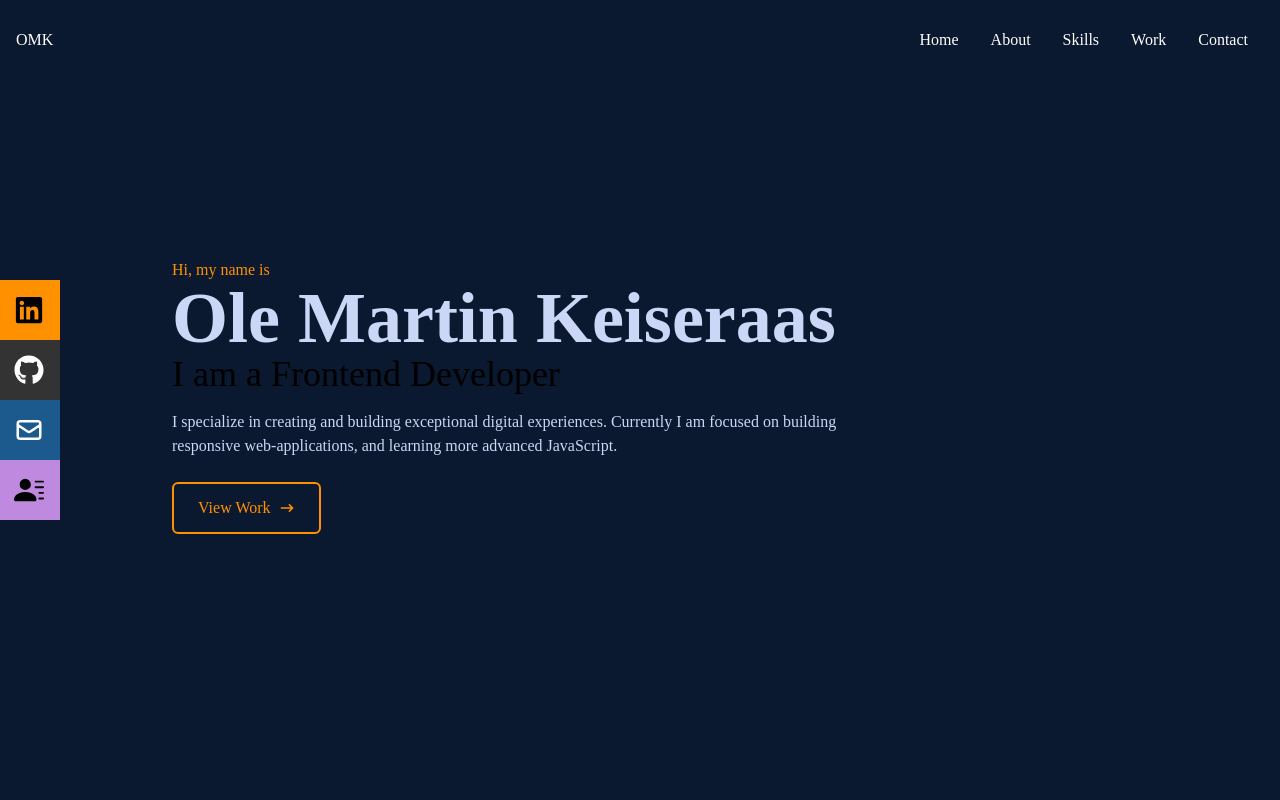
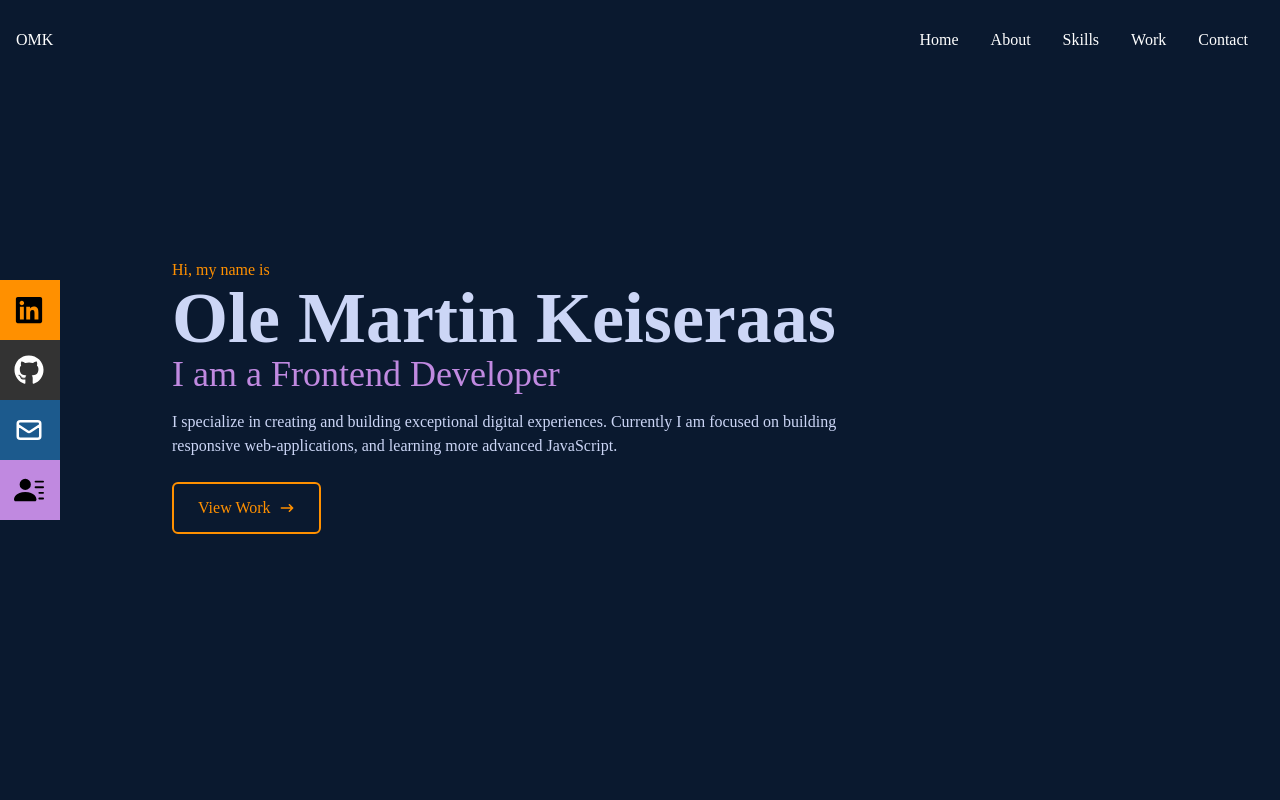
Before and after one commit to OleMartinKeis/OMK-Portfolio-2, a React (Vite) app: page / in a window 1280 px wide. Shown: the top 800 px of the page. Built offline with nearby package versions, Linux system fonts and the light colour scheme; a web font is replaced by a local one.

Commit message:
Added pink as a color

```diff
--- a/tailwind.config.js
+++ b/tailwind.config.js
@@ -7,6 +7,7 @@ export default {
         darkblue: "#0a192f",
         white: "#FFFFFF",
         orange: "#FF9000",
+        pink: "#C089E0",
       },
     },
   },
```
